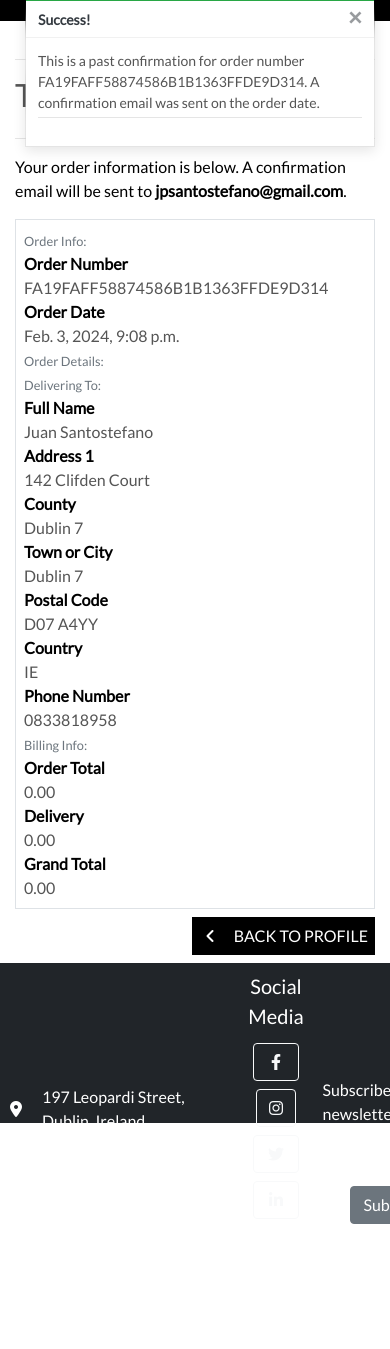
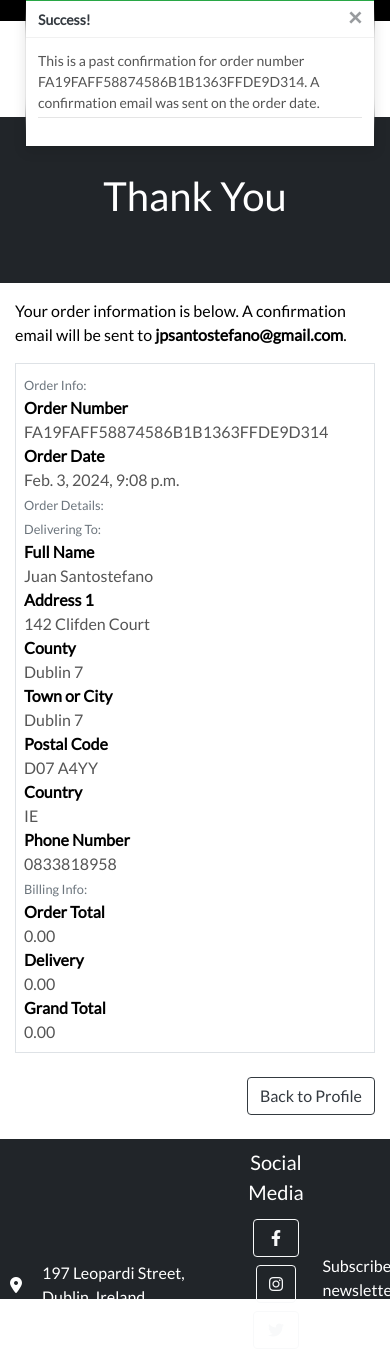
Before and after one commit to jpsantostefano/all-tees, a Django app: a page that uses templates/base.html in a window 390 px wide; the page is wider, and only the part inside the window is pictured. Shown: the part 73-1422 px from the top of that part. Before the commit the page ends 1297 px from the top of that part, so only its background shows below. Run offline with Django 3.2, Linux system fonts and the light colour scheme; data comes from the database, SQL or seed files in the repository; data that the repository does not hold is empty; some libraries are stand-ins or nearby versions.

Commit message:
footer styled for mobile resolution

```diff
--- a/checkout/templates/checkout/checkout_success.html
+++ b/checkout/templates/checkout/checkout_success.html
@@ -6,11 +6,11 @@
 {% endblock %}
 
 {% block page_header %}
-    <div class="container header-container">
-        <div class="row">
-            <div class="col"></div>
-        </div>
+<header>
+    <div>
+        <h1>Thank You</h1>
     </div>
+</header>
 {% endblock %}
 
 {% block content %}
@@ -18,10 +18,7 @@
     <div class="container">
         <div class="row">
             <div class="col">
-                <hr>
-                <h2 class="logo-font mb-4">Thank You</h2>
-                <hr>
-                <p class="text-black">Your order information is below. A confirmation email will be sent to <strong>{{ order.email }}</strong>.</p>
+                <p class="text-black mt-3">Your order information is below. A confirmation email will be sent to <strong>{{ order.email }}</strong>.</p>
             </div>
         </div>
 
@@ -193,12 +190,7 @@
         <div class="row">
 			<div class="col-12 col-lg-7 text-right">
                 {% if from_profile %}
-                <a href="{% url 'profile' %}" class="btn btn-black rounded-0 my-2">
-					<span class="icon mr-2">
-						<i class="fas fa-angle-left"></i>
-					</span>
-					<span class="text-uppercase">Back to Profile</span>
-				</a>
+                <a href="{% url 'profile' %}" class="btn btn-outline-dark mt-4 mb-4">Back to Profile</a>
                 {% else %}
 				<a href="{% url 'products' %}?category=new_arrivals,deals,clearance" class="btn btn-black rounded-0 my-2">
 					<span class="icon mr-2">
--- a/templates/base.html
+++ b/templates/base.html
@@ -134,7 +134,6 @@
 
     <!-- Footer-->
     <footer>
-    <!-- Top Footer -->
         <div class="d-flex justify-content-around align-items-center pt-2">
             <!-- Left -->
             <div class="footer-left">
@@ -170,11 +169,11 @@
                         <i class="fab fa-fw fa-linkedin-in"></i>
                     </a>
                 </div>
-                <div class="d-flex justify-content-center mt-3">
+                <div class="d-flex justify-content-center mt-3 copyright">
                     <p class="m-0 text-white text-opacity-75">© 2024 copyright by Juan Santostefano</p>
                 </div>
             </div>
-
+            <!-- Right -->
         <div class="footer-right mt-3 mb-2">
             <p class="text-white subscribe-text">Subscribe to our newsletter and get 15% off your next order.</p>
             <form class="d-flex flex-row mb-2 p-1 bg-white" method="post" action="https://gmail.us21.list-manage.com/subscribe/post?u=049fa751c2393b2811b011003&amp;id=98c0a817c9&amp;f_id=007070e1f0" id="mc-embedded-subscribe-form" name="mc-embedded-subscribe-form" class="validate" target="_blank">
@@ -184,10 +183,12 @@
                 </div>
                 <button class="btn btn-secondary flex-shrink-0" type="submit" name="subscribe" id="mc-embedded-subscribe" aria-label="Subscribe">Subscribe</button>
             </form>
-            <div id="thank-you-message" style="display: none; color: #FFFFFF; margin-top: 10px;">Thanks for your subscription!</div>
+                <div id="thank-you-message" style="display: none; color: #FFFFFF; margin-top: 10px;">Thanks for your subscription!</div>
+            </div>
         </div>
+    </footer>
 
-        {% block postloadjs %}
+    {% block postloadjs %}
         <script type="text/javascript">
             $('.toast').toast('show');
         </script>
@@ -203,8 +204,5 @@
             });
         </script>
     {% endblock %}
-
-        </div>
-    </footer>
 </body>
 </html>
```
Also changed, not shown: static/css/base.css (+49 -0 lines).
